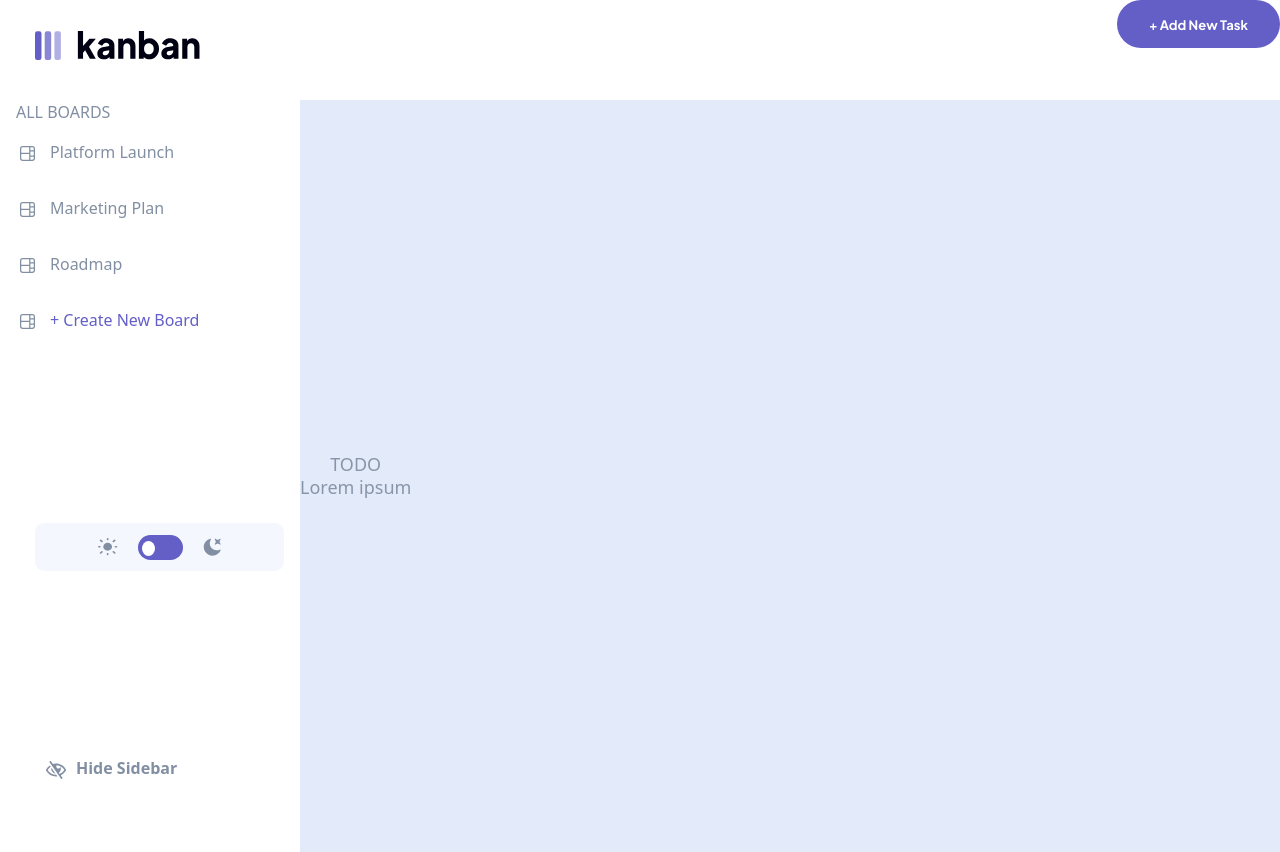
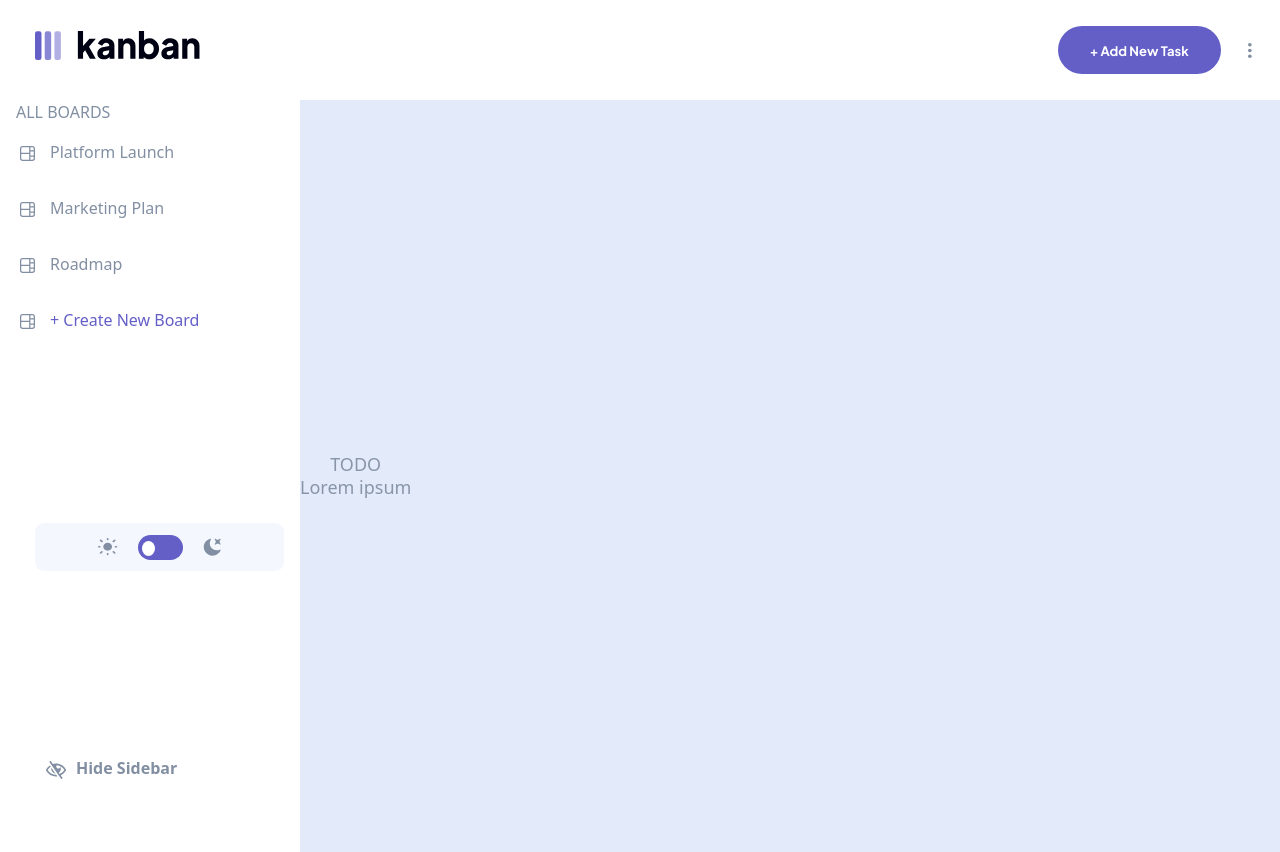
Before and after one commit to Erikang20/Kanban-task-management-web-app, a Next.js app in the folder client/: page / in a window 1280 px wide. Built offline with nearby package versions, Linux system fonts and the light colour scheme.

Commit message:
three dots menu and header updates

```diff
--- /dev/null
+++ b/client/src/components/Header/ThreeDotsMenu.jsx
@@ -0,0 +1,15 @@
+import Image from "next/image";
+import verticalEllipsis from "@assets/icon-vertical-ellipsis.svg";
+import styles from "./styles.module.scss";
+
+export const ThreeDotsMenu = () => {
+	return (
+		<Image
+			className={styles.verticalEllipsis}
+			src={verticalEllipsis}
+			width="50"
+			height="15"
+			alt="icon"
+		/>
+	);
+};
--- a/client/src/components/Header/header.jsx
+++ b/client/src/components/Header/header.jsx
@@ -2,6 +2,8 @@ import React, { useState } from "react";
 import AddNewTaskBtn from "@components/Header/addTaskBtn";
 import LogoHeader from "@components/Header/logo";
 import styles from "./styles.module.scss";
+import { ThreeDotsMenu } from "./ThreeDotsMenu";
+
 
 export const Header = () => {
 	const [theme, setTheme] = useState("light");
@@ -9,7 +11,11 @@ export const Header = () => {
 	return (
 		<div className={styles.headerRoot}>
 			<LogoHeader theme={theme} />
-			<AddNewTaskBtn />
+			<div className={styles.headerButtons}>
+				<AddNewTaskBtn />
+				<ThreeDotsMenu />
+			</div>
+
 		</div>
 	);
 };
--- a/client/src/components/Header/styles.module.scss
+++ b/client/src/components/Header/styles.module.scss
@@ -12,6 +12,13 @@
 	padding-left: 35px;
 }
 
+.headerButtons {
+	display: flex;
+	align-items: center;
+	justify-content: space-evenly;
+	width: 250px;
+}
+
 .addNewTaskBtn {
 	background-color: colors.$main-purple;
 	border-radius: 2rem;
@@ -23,9 +30,14 @@
 	border: none;
 	font-weight: bold;
 	cursor: pointer;
-	float: right;
 
 	&:hover {
 		background-color: colors.$hovered-purple;
 	}
 }
+
+.verticalEllipsis {
+	width: .25rem;
+
+	cursor: pointer;
+}
```
